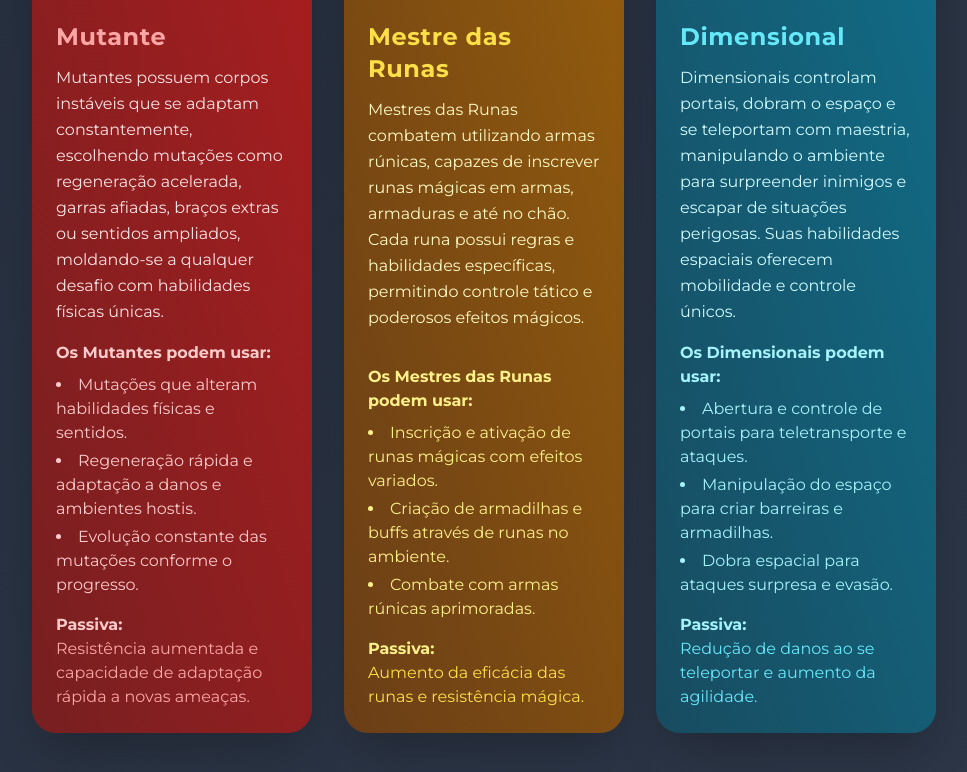
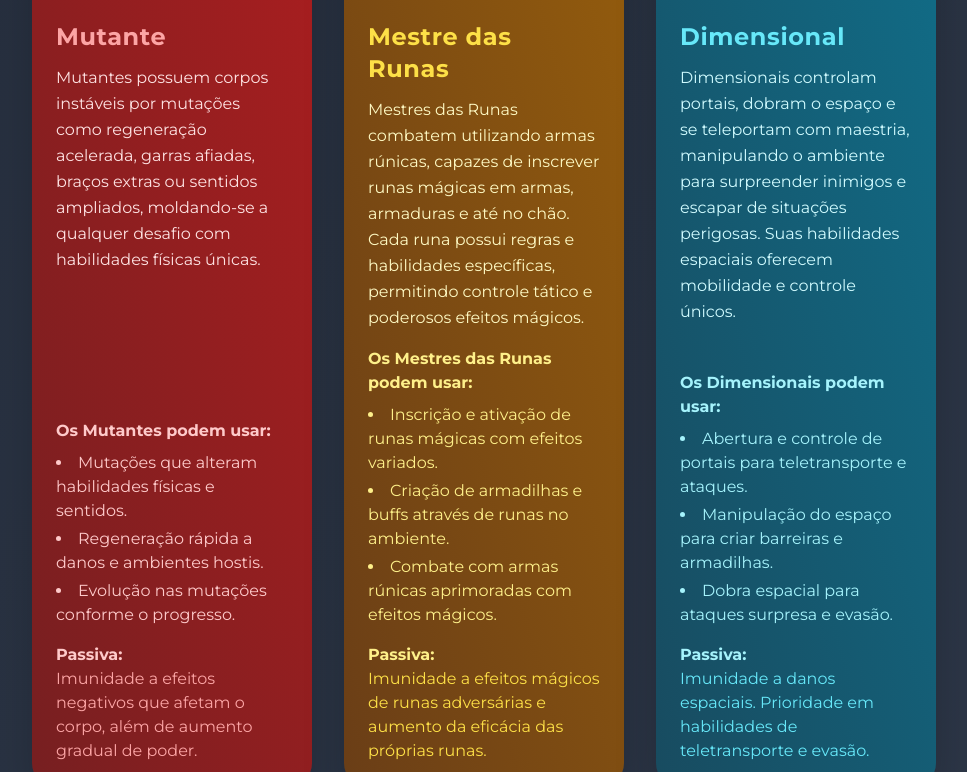
Before and after one commit to ItaloSilvaHAS/Cross-Arise, a plain HTML site: page classes.html in a window 1280 px wide. Shown: the part 4379-5151 px from the top of the page, without its empty margins (0-967 px from the left). Drawn offline with nearby package versions, Linux system fonts and the light colour scheme.

Commit message:
Update classes.html

```diff
--- a/classes.html
+++ b/classes.html
@@ -583,7 +583,7 @@
        Mutante
       </h2>
       <p class="mb-4 text-red-100 leading-relaxed flex-grow">
-       Mutantes possuem corpos instáveis que se adaptam constantemente, escolhendo mutações como regeneração acelerada, garras afiadas, braços extras ou sentidos ampliados, moldando-se a qualquer desafio com habilidades físicas únicas.
+       Mutantes possuem corpos instáveis por mutações como regeneração acelerada, garras afiadas, braços extras ou sentidos ampliados, moldando-se a qualquer desafio com habilidades físicas únicas.
       </p>
       <p class="font-semibold text-red-200 mb-2">
        Os Mutantes podem usar:
@@ -593,17 +593,17 @@
         Mutações que alteram habilidades físicas e sentidos.
        </li>
        <li>
-        Regeneração rápida e adaptação a danos e ambientes hostis.
+        Regeneração rápida a danos e ambientes hostis.
        </li>
        <li>
-        Evolução constante das mutações conforme o progresso.
+        Evolução nas mutações conforme o progresso.
        </li>
       </ul>
       <p class="font-semibold text-red-200">
        Passiva:
       </p>
       <p class="text-red-300">
-       Resistência aumentada e capacidade de adaptação rápida a novas ameaças.
+       Imunidade a efeitos negativos que afetam o corpo, além de aumento gradual de poder.
       </p>
      </div>
     </article>
@@ -628,14 +628,14 @@
         Criação de armadilhas e buffs através de runas no ambiente.
        </li>
        <li>
-        Combate com armas rúnicas aprimoradas.
+        Combate com armas rúnicas aprimoradas com efeitos mágicos.
        </li>
       </ul>
       <p class="font-semibold text-yellow-200">
        Passiva:
       </p>
       <p class="text-yellow-300">
-       Aumento da eficácia das runas e resistência mágica.
+       Imunidade a efeitos mágicos de runas adversárias e aumento da eficácia das próprias runas.
       </p>
      </div>
     </article>
@@ -667,7 +667,7 @@
        Passiva:
       </p>
       <p class="text-cyan-300">
-       Redução de danos ao se teleportar e aumento da agilidade.
+       Imunidade a danos espaciais. Prioridade em habilidades de teletransporte e evasão.
       </p>
      </div>
     </article>
```
